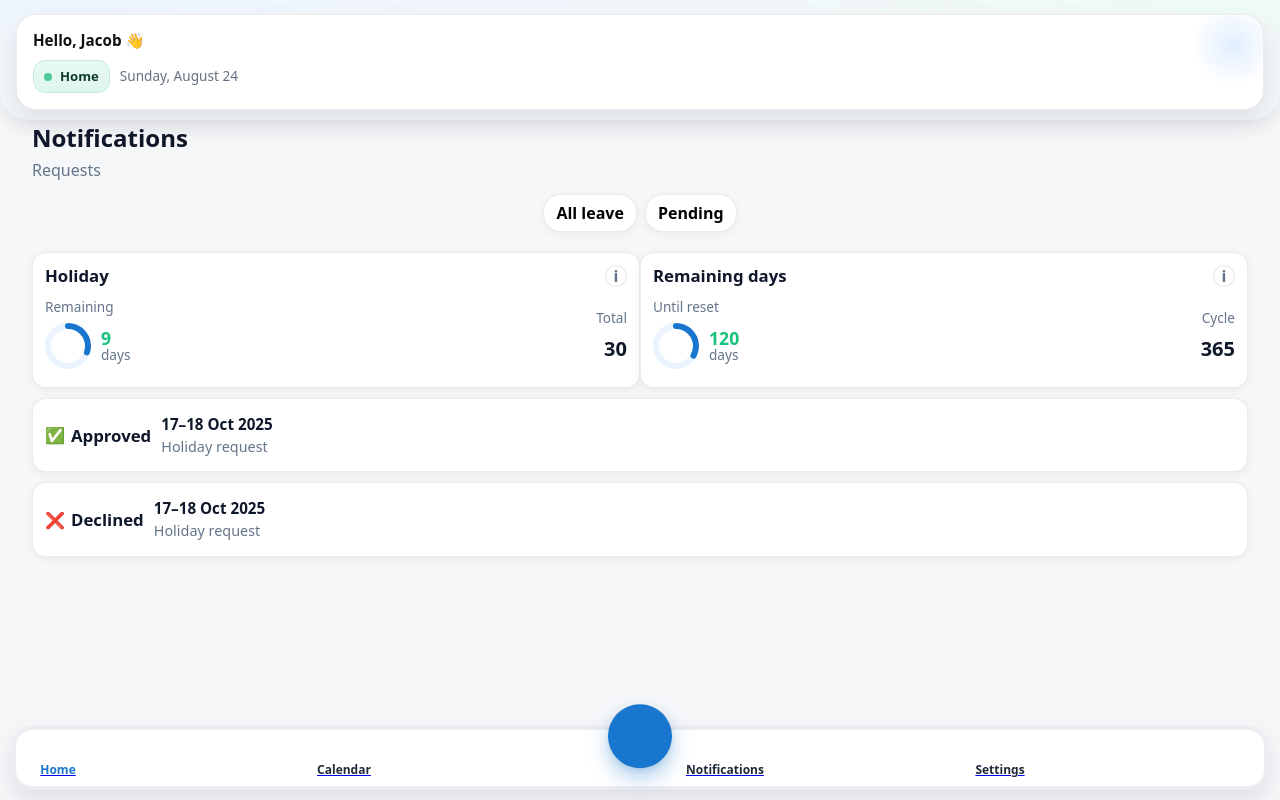
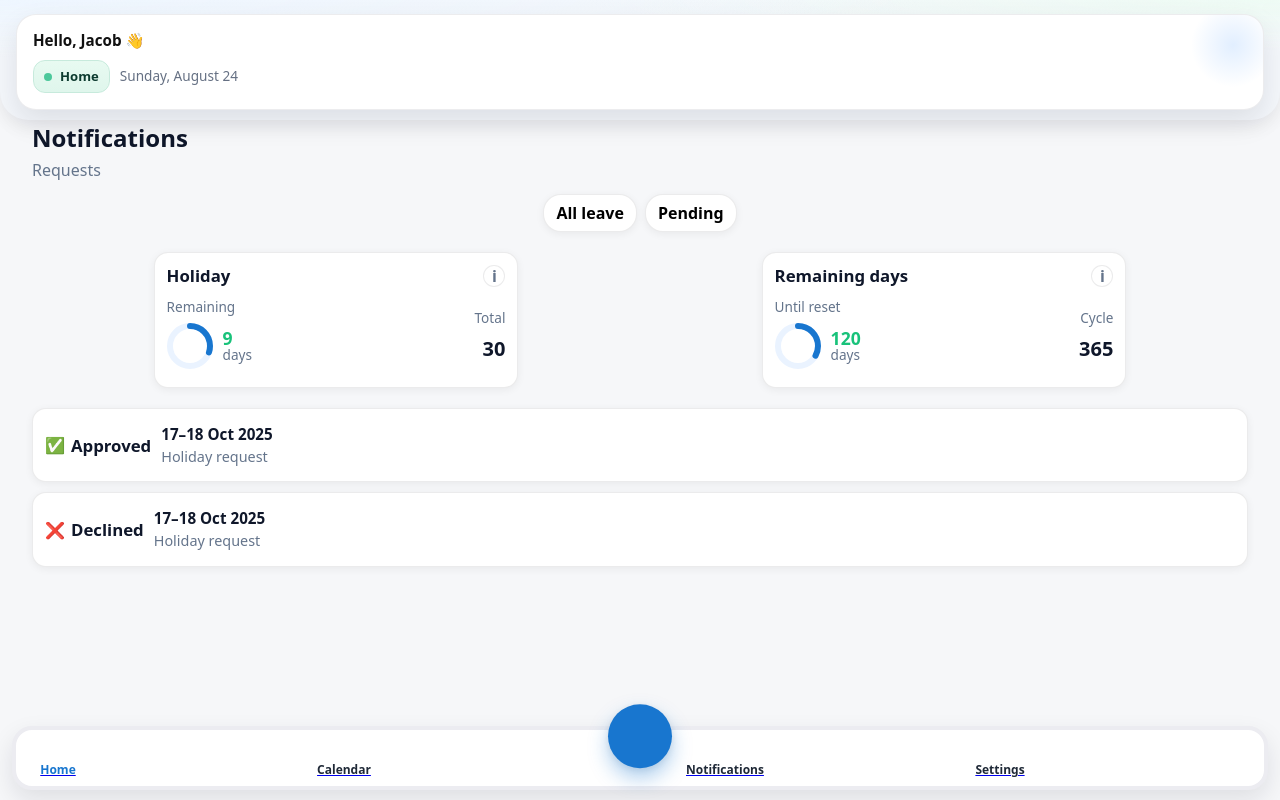
Before and after one commit to myhzyy/annual-leave-booker, a Next.js app: page /notifcations in a window 1280 px wide. Built offline with nearby package versions, Linux system fonts and the light colour scheme; some icons are missing.

Commit message:
fixed notifacations at big screens

```diff
--- a/src/app/styles/NotificationPanel.css
+++ b/src/app/styles/NotificationPanel.css
@@ -33,6 +33,7 @@
 /* ---------- Holiday summary card ---------- */
 .holiday-card {
   margin-top: 12px;
+  margin-bottom: 10px;
   border-radius: 14px;
   background: var(--card);
   border: 1px solid var(--stroke);
@@ -191,3 +192,16 @@
   font-weight: 500;
   color: var(--ink-muted);
 }
+
+@media (min-width: 1023px) {
+  .holiday-card-container {
+    /* border: 2px solid red; */
+    display: flex;
+    justify-content: space-around;
+  }
+
+  .holiday-card {
+    /* border: 2px solid red; */
+    max-width: 30%;
+  }
+}
```
Also changed, not shown: 1 other file (tests, documents, lock files or other folders).
